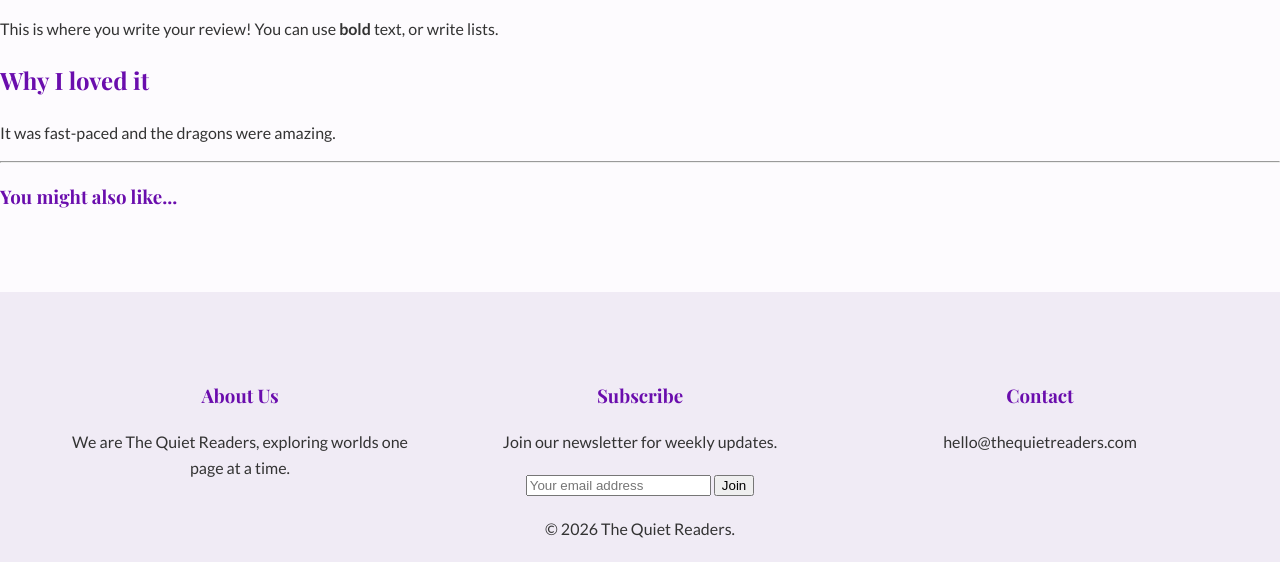
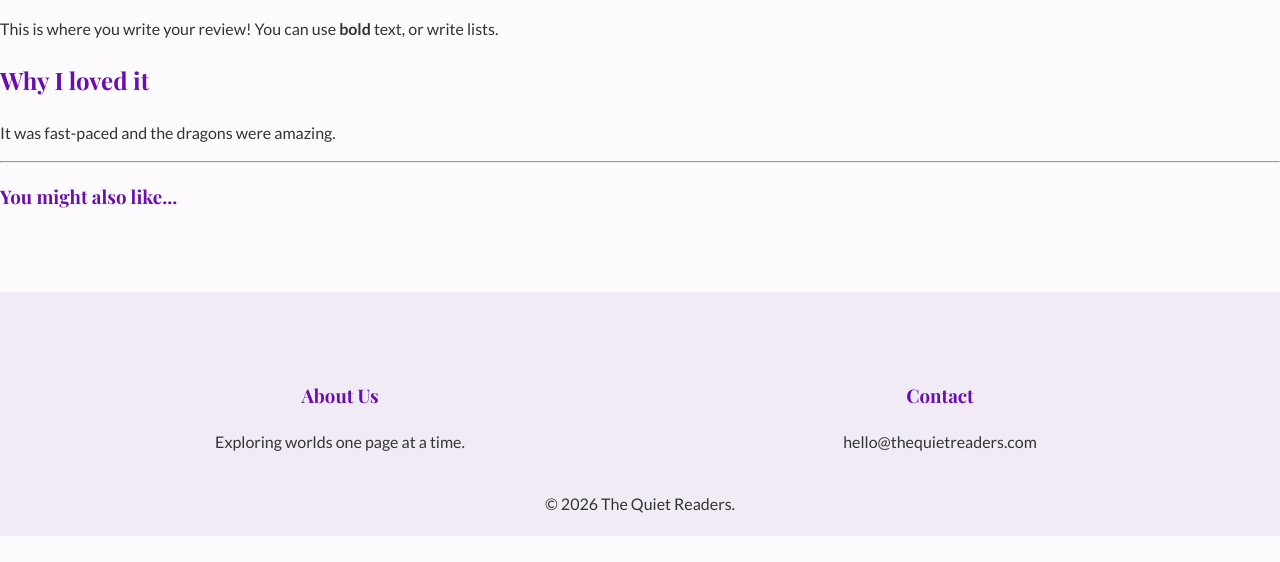
Before and after one commit to Slowlor1ss/TheQuietReaders, a Jekyll site: the page built from _posts/2024-01-20-first-review.md, in a window 1280 px wide, cut to the strip 347-909 px from the top of the page. Built offline with Jekyll 4.4.1, drawn with Linux system fonts in a browser that asks for light colours; comment, search, counter and statistics services are not loaded.

Commit message:
Update default.html

```diff
--- a/_layouts/default.html
+++ b/_layouts/default.html
@@ -4,29 +4,32 @@
   <meta charset="utf-8">
   <meta name="viewport" content="width=device-width, initial-scale=1">
   <title>{{ page.title }} | {{ site.title }}</title>
-  <link rel="stylesheet" href="/assets/css/main.css">
+
+  <link rel="stylesheet" href="{{ site.baseurl }}/assets/css/main.css">
+
   <link href="https://fonts.googleapis.com/css2?family=Playfair+Display:wght@700&family=Lato:wght@400;700&display=swap" rel="stylesheet">
-
-  <script async src="https://www.googletagmanager.com/gtag/js?id=G-XXXXXXX"></script>
+  <script src="https://unpkg.com/simple-jekyll-search@latest/dest/simple-jekyll-search.min.js"></script>
 </head>
 <body>
 
   <header id="site-header">
     <div class="header-content">
-      <a href="/" class="site-title">{{ site.title }}</a>
+      <a href="{{ site.baseurl }}/" class="site-title">{{ site.title }}</a>
       <nav>
-        <a href="/about">About</a>
-        <a href="/books">Books</a>
-        <a href="/tv">Movies & TV</a>
-        <a href="/games">Games</a>
+        <a href="{{ site.baseurl }}/about">About</a>
+        <a href="{{ site.baseurl }}/books">Books</a>
+        <a href="{{ site.baseurl }}/tv">Movies & TV</a>
+        <a href="{{ site.baseurl }}/games">Games</a>
       </nav>
-      <div class="search-bar">
-        <input type="text" placeholder="Search...">
+
+      <div class="search-container">
+        <input type="text" id="search-input" placeholder="Search reviews...">
+        <ul id="results-container"></ul>
       </div>
     </div>
   </header>
 
-  <main class="page-content" aria-label="Content">
+  <main class="page-content">
     <div class="wrapper">
       {{ content }}
     </div>
@@ -36,15 +39,7 @@
     <div class="footer-content">
       <div class="footer-section">
         <h3>About Us</h3>
-        <p>We are The Quiet Readers, exploring worlds one page at a time.</p>
-      </div>
-      <div class="footer-section">
-        <h3>Subscribe</h3>
-        <p>Join our newsletter for weekly updates.</p>
-        <form>
-            <input type="email" placeholder="Your email address">
-            <button>Join</button>
-        </form>
+        <p>Exploring worlds one page at a time.</p>
       </div>
       <div class="footer-section">
         <h3>Contact</h3>
```
Also changed, not shown: other parts of _layouts/default.html (+12 -1 lines).
